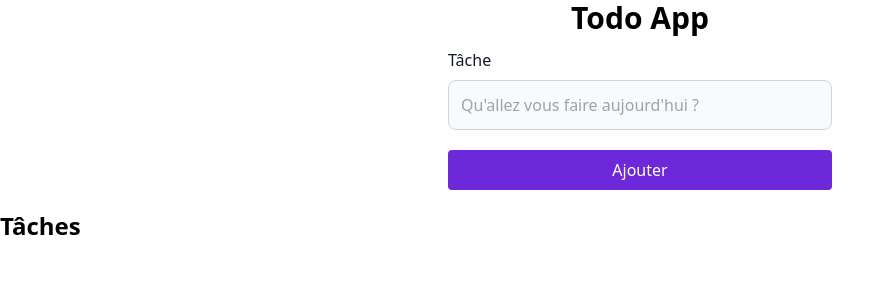
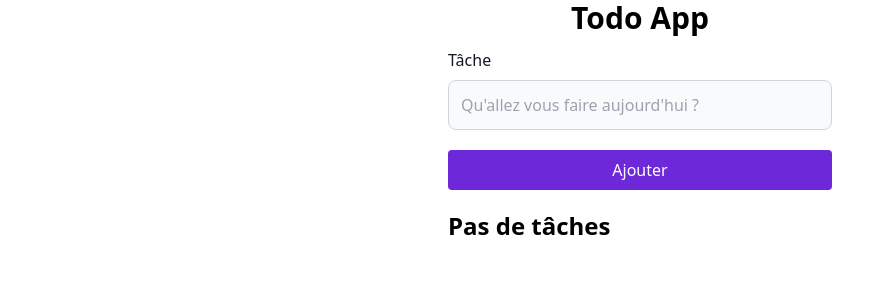
Before and after one commit to blardtony/react-2024, a React (Vite) app: page /todo in a window 1280 px wide. Shown: the top 300 px of the page, without its empty margins (0-895 px from the left). Built offline with nearby package versions, Linux system fonts and the light colour scheme.

Commit message:
feat : Add TodosWrapper in Todo route

```diff
--- a/src/routes/Todo.tsx
+++ b/src/routes/Todo.tsx
@@ -3,6 +3,7 @@ import Button from "../components/Button";
 import Input from "../components/Input";
 import Label from "../components/Label";
 import { v4 as uuidv4 } from "uuid";
+import TodosWrapper from "../components/TodosWrapper";
 
 type Todo = {
   id: number;
@@ -38,14 +39,7 @@ const Todo = () => {
         </div>
         <Button type="submit">Ajouter</Button>
       </form>
-      <div className="mt-5">
-        <h2 className="text-2xl font-bold">Tâches</h2>
-        <ul className="list-disc list-inside">
-          {tasks.map((task) => (
-            <li key={task.id}>{task.name}</li>
-          ))}
-        </ul>
-      </div>
+      <TodosWrapper todos={tasks} />
     </div>
   );
 };
```
